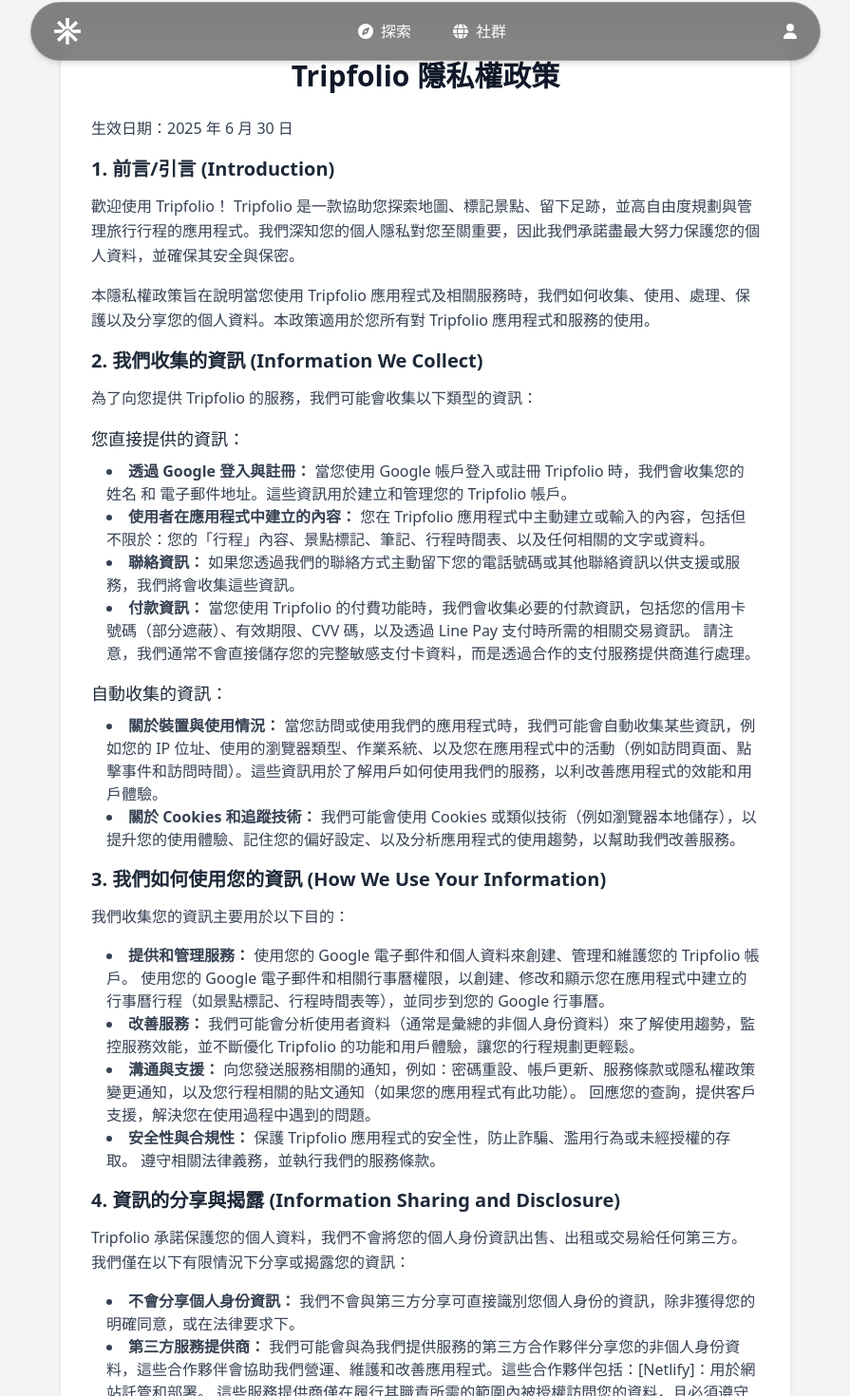
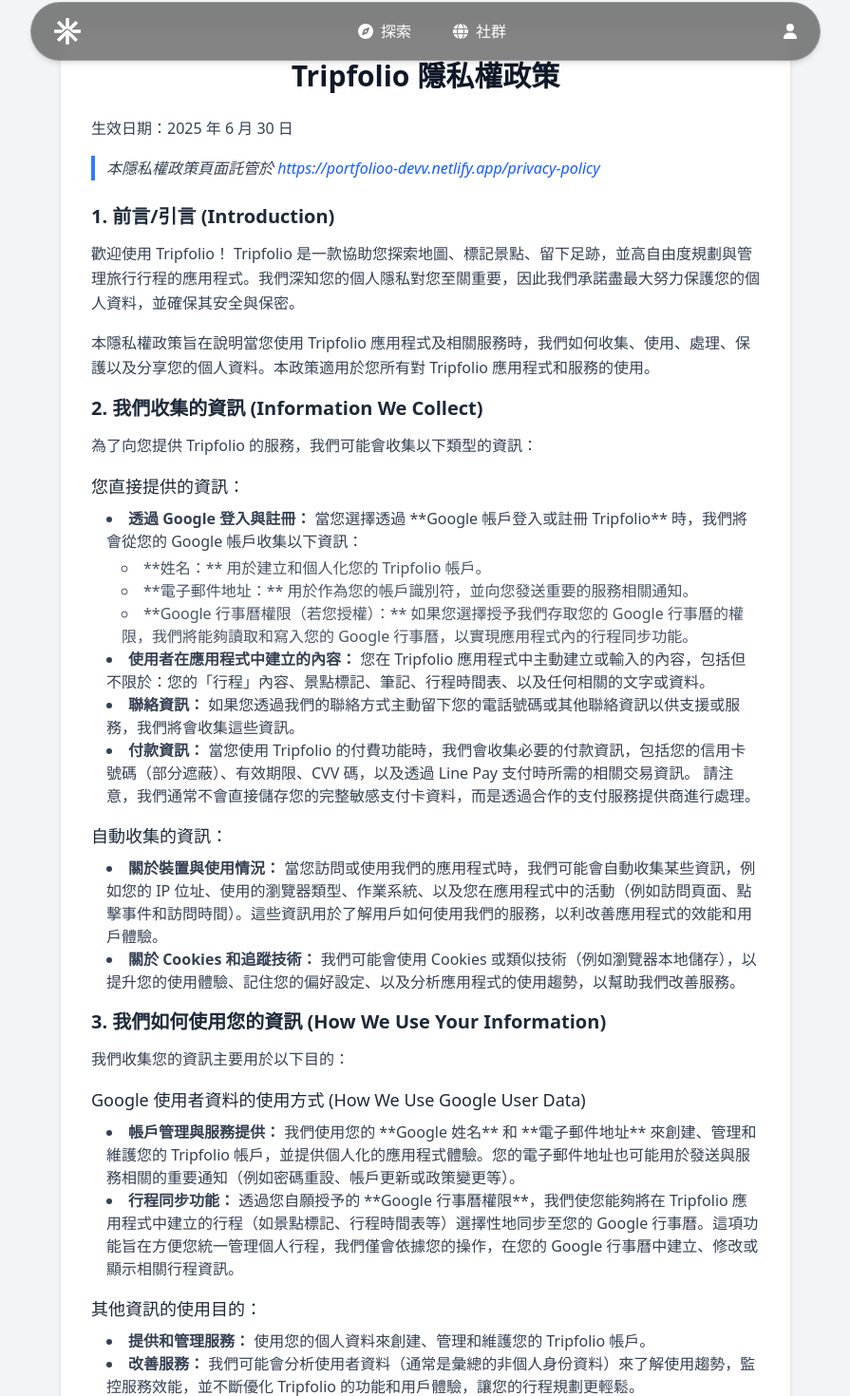
Before and after one commit to Tripfolio/TripfolioFrontEnd, a Vue app: page /privacy-policy in a window 1280 px wide. Shown: the part 18-1488 px from the top of the page at 95% size, without its empty margins (192-1087 px from the left). Built offline with nearby package versions, Linux system fonts and the light colour scheme; no server answers.

Commit message:
chore: update privacy policy

```diff
--- a/src/views/PrivacyPolicy.vue
+++ b/src/views/PrivacyPolicy.vue
@@ -4,6 +4,11 @@
       <h1 class="text-3xl font-bold text-gray-900 mb-6 text-center">Tripfolio 隱私權政策</h1>
       <p class="text-gray-700 leading-relaxed mb-4">
         生效日期：2025 年 6 月 30 日
+      </p>
+
+
+      <p class="text-gray-700 leading-relaxed mb-6 border-l-4 border-blue-500 pl-3 italic">
+        本隱私權政策頁面託管於 <a href="https://portfolioo-devv.netlify.app/privacy-policy" class="text-blue-600 hover:underline" target="_blank">https://portfolioo-devv.netlify.app/privacy-policy</a>
       </p>
 
       <h2 class="text-xl font-semibold text-gray-800 mb-3">1. 前言/引言 (Introduction)</h2>
@@ -19,10 +24,16 @@
       <p class="text-gray-700 leading-relaxed mb-4">
         為了向您提供 Tripfolio 的服務，我們可能會收集以下類型的資訊：
       </p>
+
       <h3 class="text-lg font-medium text-gray-800 mb-2">您直接提供的資訊：</h3>
       <ul class="list-disc list-inside text-gray-700 mb-4 ml-4">
         <li>
-            <strong>透過 Google 登入與註冊：</strong> 當您使用 Google 帳戶登入或註冊 Tripfolio 時，我們會收集您的 姓名 和 電子郵件地址。這些資訊用於建立和管理您的 Tripfolio 帳戶。
+          <strong>透過 Google 登入與註冊：</strong> 當您選擇透過 **Google 帳戶登入或註冊 Tripfolio** 時，我們將會從您的 Google 帳戶收集以下資訊：
+          <ul class="list-circle list-inside text-gray-600 ml-4 mt-1">
+            <li>**姓名：** 用於建立和個人化您的 Tripfolio 帳戶。</li>
+            <li>**電子郵件地址：** 用於作為您的帳戶識別符，並向您發送重要的服務相關通知。</li>
+            <li>**Google 行事曆權限（若您授權）：** 如果您選擇授予我們存取您的 Google 行事曆的權限，我們將能夠讀取和寫入您的 Google 行事曆，以實現應用程式內的行程同步功能。</li>
+          </ul>
         </li>
         <li>
           <strong>使用者在應用程式中建立的內容：</strong> 您在 Tripfolio 應用程式中主動建立或輸入的內容，包括但不限於：您的「行程」內容、景點標記、筆記、行程時間表、以及任何相關的文字或資料。
@@ -34,6 +45,7 @@
           <strong>付款資訊：</strong> 當您使用 Tripfolio 的付費功能時，我們會收集必要的付款資訊，包括您的信用卡號碼（部分遮蔽）、有效期限、CVV 碼，以及透過 Line Pay 支付時所需的相關交易資訊。 請注意，我們通常不會直接儲存您的完整敏感支付卡資料，而是透過合作的支付服務提供商進行處理。
         </li>
       </ul>
+
       <h3 class="text-lg font-medium text-gray-800 mb-2">自動收集的資訊：</h3>
       <ul class="list-disc list-inside text-gray-700 mb-4 ml-4">
         <li>
@@ -48,27 +60,38 @@
       <p class="text-gray-700 leading-relaxed mb-4">
         我們收集您的資訊主要用於以下目的：
       </p>
+
+      <h3 class="text-lg font-medium text-gray-800 mb-2">Google 使用者資料的使用方式 (How We Use Google User Data)</h3>
       <ul class="list-disc list-inside text-gray-700 mb-4 ml-4">
         <li>
-            <strong>提供和管理服務：</strong> 使用您的 Google 電子郵件和個人資料來創建、管理和維護您的 Tripfolio 帳戶。
-            使用您的 Google 電子郵件和相關行事曆權限，以創建、修改和顯示您在應用程式中建立的行事曆行程（如景點標記、行程時間表等），並同步到您的 Google 行事曆。
+          <strong>帳戶管理與服務提供：</strong> 我們使用您的 **Google 姓名** 和 **電子郵件地址** 來創建、管理和維護您的 Tripfolio 帳戶，並提供個人化的應用程式體驗。您的電子郵件地址也可能用於發送與服務相關的重要通知（例如密碼重設、帳戶更新或政策變更等）。
+        </li>
+        <li>
+          <strong>行程同步功能：</strong> 透過您自願授予的 **Google 行事曆權限**，我們使您能夠將在 Tripfolio 應用程式中建立的行程（如景點標記、行程時間表等）選擇性地同步至您的 Google 行事曆。這項功能旨在方便您統一管理個人行程，我們僅會依據您的操作，在您的 Google 行事曆中建立、修改或顯示相關行程資訊。
+        </li>
+      </ul>
+
+      <h3 class="text-lg font-medium text-gray-800 mb-2">其他資訊的使用目的：</h3>
+      <ul class="list-disc list-inside text-gray-700 mb-4 ml-4">
+        <li>
+          <strong>提供和管理服務：</strong> 使用您的個人資料來創建、管理和維護您的 Tripfolio 帳戶。
         </li>
         <li>
           <strong>改善服務：</strong> 我們可能會分析使用者資料（通常是彙總的非個人身份資料）來了解使用趨勢，監控服務效能，並不斷優化 Tripfolio 的功能和用戶體驗，讓您的行程規劃更輕鬆。
         </li>
         <li>
-            <strong>溝通與支援：</strong> 向您發送服務相關的通知，例如：密碼重設、帳戶更新、服務條款或隱私權政策變更通知，以及您行程相關的貼文通知（如果您的應用程式有此功能）。
-            回應您的查詢，提供客戶支援，解決您在使用過程中遇到的問題。
+          <strong>溝通與支援：</strong> 向您發送服務相關的通知，以及您行程相關的應用程式內通知（如果您的應用程式有此功能）。回應您的查詢，提供客戶支援，解決您在使用過程中遇到的問題。
         </li>
         <li>
-            <strong>安全性與合規性：</strong> 保護 Tripfolio 應用程式的安全性，防止詐騙、濫用行為或未經授權的存取。
-            遵守相關法律義務，並執行我們的服務條款。
+          <strong>安全性與合規性：</strong> 保護 Tripfolio 應用程式的安全性，防止詐騙、濫用行為或未經授權的存取。遵守相關法律義務，並執行我們的服務條款。
         </li>
       </ul>
 
       <h2 class="text-xl font-semibold text-gray-800 mb-3">4. 資訊的分享與揭露 (Information Sharing and Disclosure)</h2>
       <p class="text-gray-700 leading-relaxed mb-4">
-          Tripfolio 承諾保護您的個人資料，我們不會將您的個人身份資訊出售、出租或交易給任何第三方。
+        Tripfolio 承諾保護您的個人資料，我們不會將您的個人身份資訊出售、出租或交易給任何第三方。**這包括您透過 Google 帳戶登入所提供的姓名和電子郵件地址。**
+      </p>
+      <p class="text-gray-700 leading-relaxed mb-4">
         我們僅在以下有限情況下分享或揭露您的資訊：
       </p>
       <ul class="list-disc list-inside text-gray-700 mb-4 ml-4">
@@ -76,8 +99,8 @@
           <strong>不會分享個人身份資訊：</strong> 我們不會與第三方分享可直接識別您個人身份的資訊，除非獲得您的明確同意，或在法律要求下。
         </li>
         <li>
-            <strong>第三方服務提供商：</strong> 我們可能會與為我們提供服務的第三方合作夥伴分享您的非個人身份資料，這些合作夥伴會協助我們營運、維護和改善應用程式。這些合作夥伴包括：[Netlify]：用於網站託管和部署。
-            這些服務提供商僅在履行其職責所需的範圍內被授權訪問您的資料，且必須遵守嚴格的保密義務。
+          <strong>第三方服務提供商：</strong> 我們可能會與為我們提供服務的第三方合作夥伴分享您的非個人身份資料，這些合作夥伴會協助我們營運、維護和改善應用程式。這些合作夥伴包括：**Netlify**：用於網站託管和部署。
+          這些服務提供商僅在履行其職責所需的範圍內被授權訪問您的資料，且必須遵守嚴格的保密義務。**請注意，我們不會向這些第三方分享您的 Google 使用者個人身份資料，除非是為了提供您明確請求的服務（例如 Google 行事曆同步功能，且僅限於您授權的範圍）。**
         </li>
         <li>
           <strong>法律要求與保護：</strong> 我們可能在法律要求或為了保護我們的權利、財產或安全，以及保護公眾或其他用戶的權利、財產或安全時，揭露您的資訊。
@@ -138,5 +161,7 @@
 </script>
 
 <style scoped>
-
+.list-circle {
+  list-style-type: circle;
+}
 </style>
```
Lines whose indentation alone changed are shown as unchanged.
